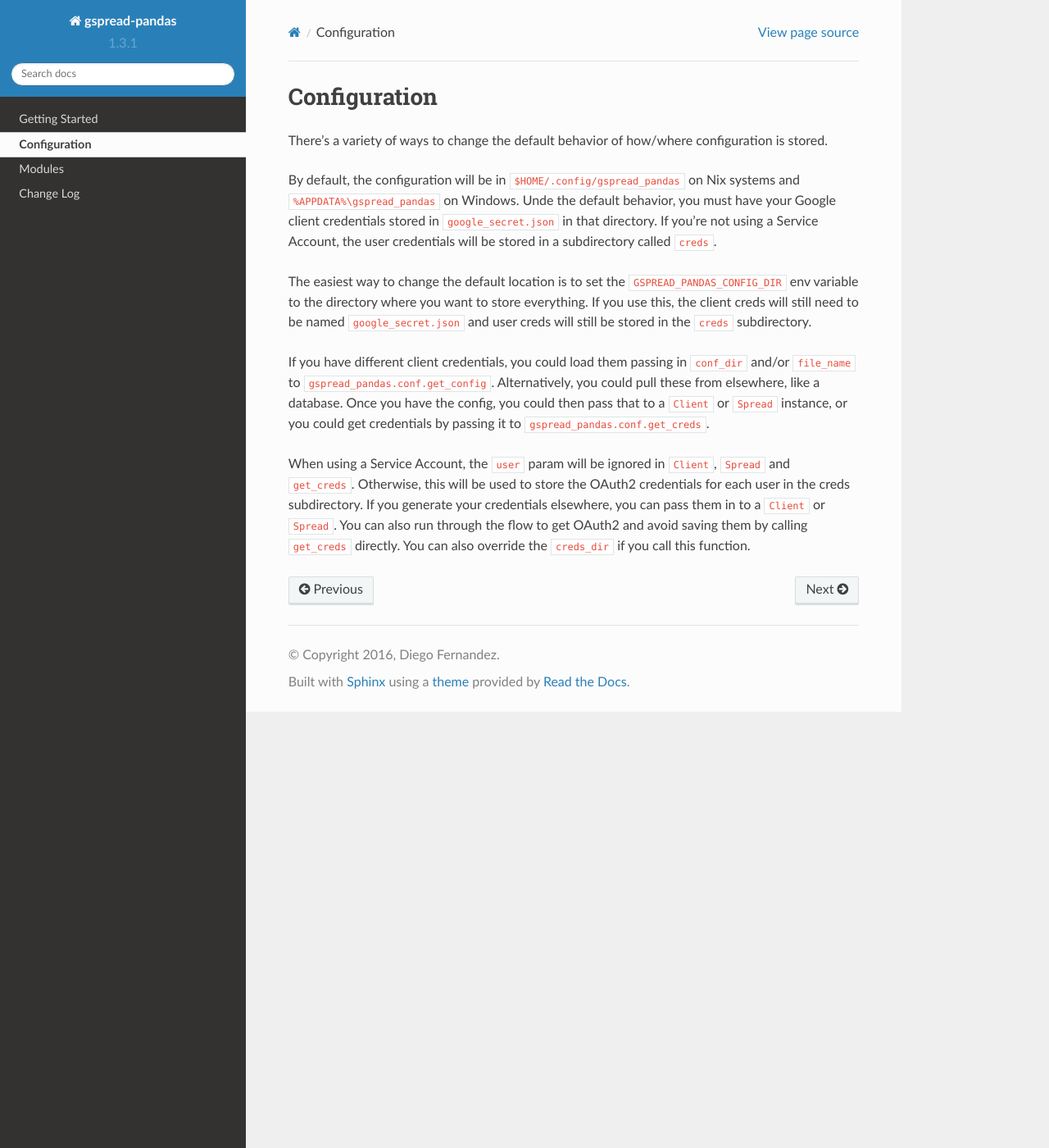
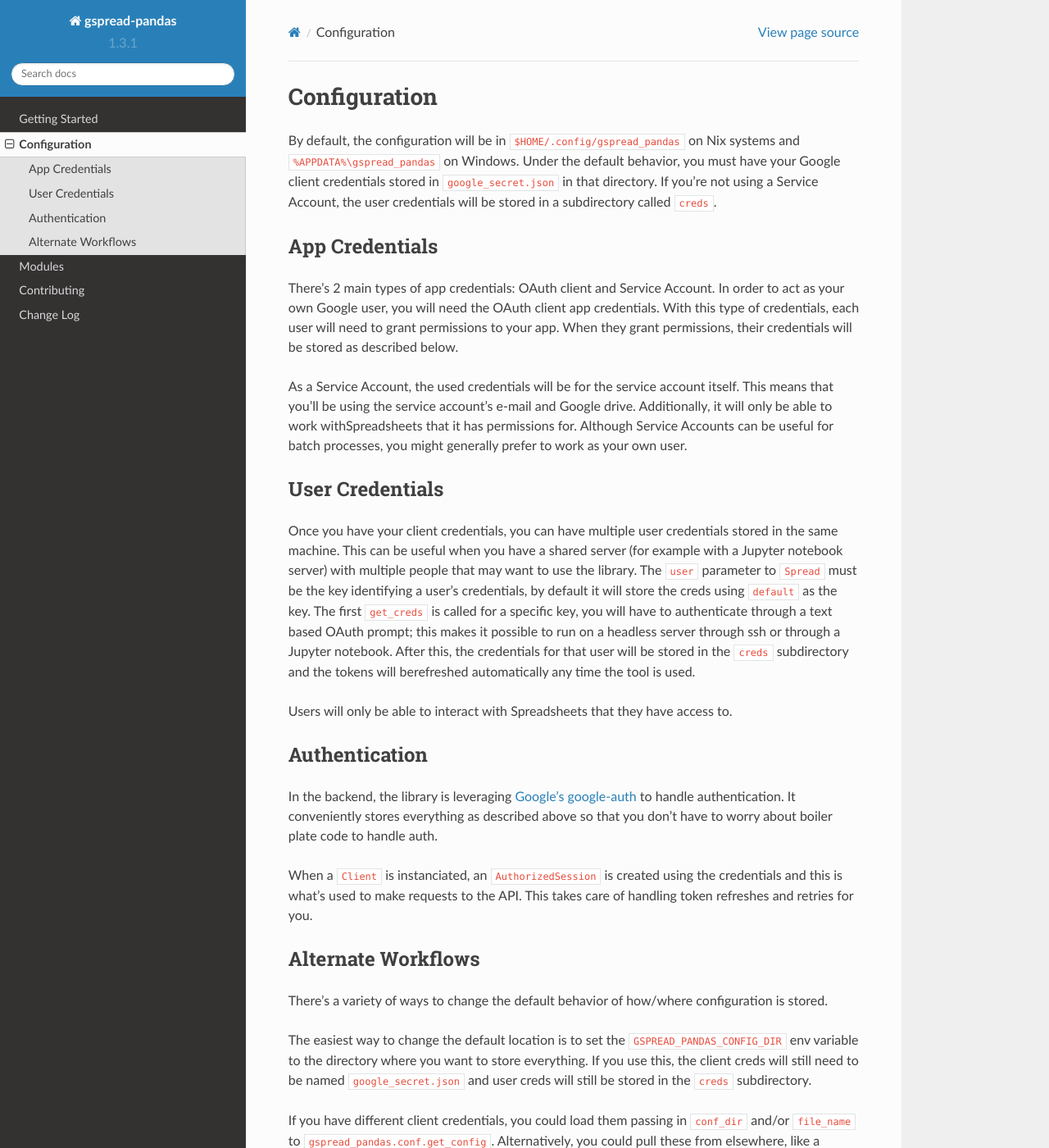
Before and after one commit to aiguofer/gspread-pandas, a Sphinx documentation site: the page built from docs/source/configuration.rst, in a window 1280 px wide and 1400 px high. Shown: the whole window at 82% size. Built offline with Sphinx 7.4.7 and the Read the Docs theme 2.0.0, drawn with Linux system fonts in a browser that asks for light colours; some of the changed text lies outside the part shown.

Commit message:
Documentation improvements

```diff
--- a/docs/source/configuration.rst
+++ b/docs/source/configuration.rst
@@ -1,12 +1,59 @@
 Configuration
 =============
 
-There's a variety of ways to change the default behavior of how/where configuration is stored.
-
 By default, the configuration will be in ``$HOME/.config/gspread_pandas`` on Nix systems and
-``%APPDATA%\gspread_pandas`` on Windows. Unde the default behavior, you must have your Google
+``%APPDATA%\gspread_pandas`` on Windows. Under the default behavior, you must have your Google
 client credentials stored in ``google_secret.json`` in that directory. If you're not using a
 Service Account, the user credentials will be stored in a subdirectory called ``creds``.
+
+App Credentials
+---------------
+
+There's 2 main types of app credentials: OAuth client and Service Account. In order to act as
+your own Google user, you will need the OAuth client app credentials. With
+this type of credentials, each user will need to grant permissions to your app. When they
+grant permissions, their credentials will be stored as described below.
+
+As a Service Account, the used credentials will be for the service account itself. This means
+that you'll be using the service account's e-mail and Google drive. Additionally, it will only
+be able to work withSpreadsheets that it has permissions for. Although Service Accounts can be
+useful for batch processes, you might generally prefer to work as your own user.
+
+
+User Credentials
+----------------
+
+Once you have your client credentials, you can have multiple user
+credentials stored in the same machine. This can be useful when you have
+a shared server (for example with a Jupyter notebook server) with
+multiple people that may want to use the library. The ``user`` parameter to
+``Spread`` must be the key identifying a user's credentials, by default it
+will store the creds using ``default`` as the key. The first
+``get_creds`` is called for a specific key, you will have to authenticate
+through a text based OAuth prompt; this makes it possible to run on a headless
+server through ssh or through a Jupyter notebook. After this, the
+credentials for that user will be stored in the ``creds`` subdirectory and the
+tokens will berefreshed automatically any time the tool is used.
+
+Users will only be able to interact with Spreadsheets that they have
+access to.
+
+Authentication
+-----------------------
+
+In the backend, the library is leveraging
+`Google's google-auth <https://google-auth.readthedocs.io/en/latest/>`__ to
+handle authentication. It conveniently stores everything as described
+above so that you don't have to worry about boiler plate code to handle auth.
+
+When a ``Client`` is instanciated, an ``AuthorizedSession`` is created using the
+credentials and this is what's used to make requests to the API. This takes care
+of handling token refreshes and retries for you.
+
+Alternate Workflows
+-------------------
+
+There's a variety of ways to change the default behavior of how/where configuration is stored.
 
 The easiest way to change the default location is to set the ``GSPREAD_PANDAS_CONFIG_DIR``
 env variable to the directory where you want to store everything. If you use this, the
--- /dev/null
+++ b/docs/source/contributing.rst
@@ -0,0 +1 @@
+.. include:: ../../CONTRIBUTING.rst
--- a/docs/source/index.rst
+++ b/docs/source/index.rst
@@ -4,6 +4,11 @@
    getting_started
    configuration
    modules
+   contributing
+
+.. toctree::
+   :maxdepth: 1
+
    changelog
 
 
```
Also changed, not shown: other parts of docs/source/configuration.rst (+1 -1 lines), CONTRIBUTING.rst (added, +50 -0 lines), README.rst (+2 -51 lines).
